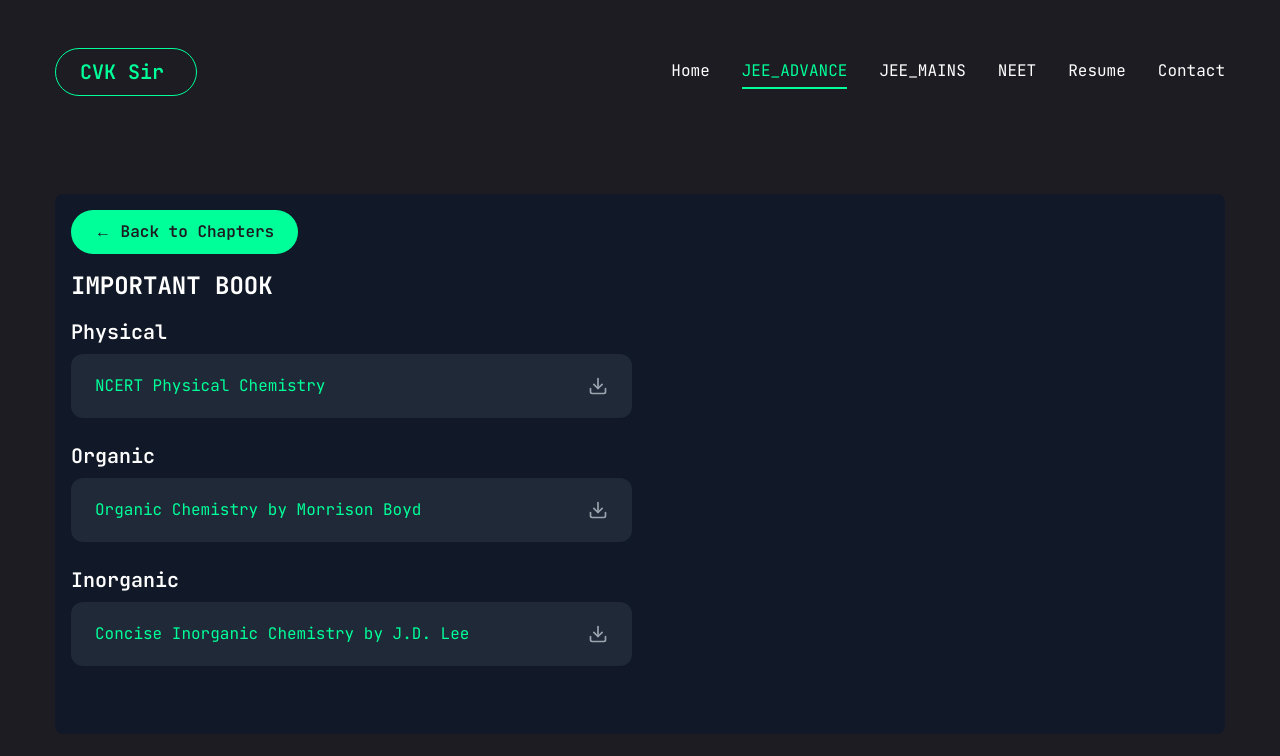
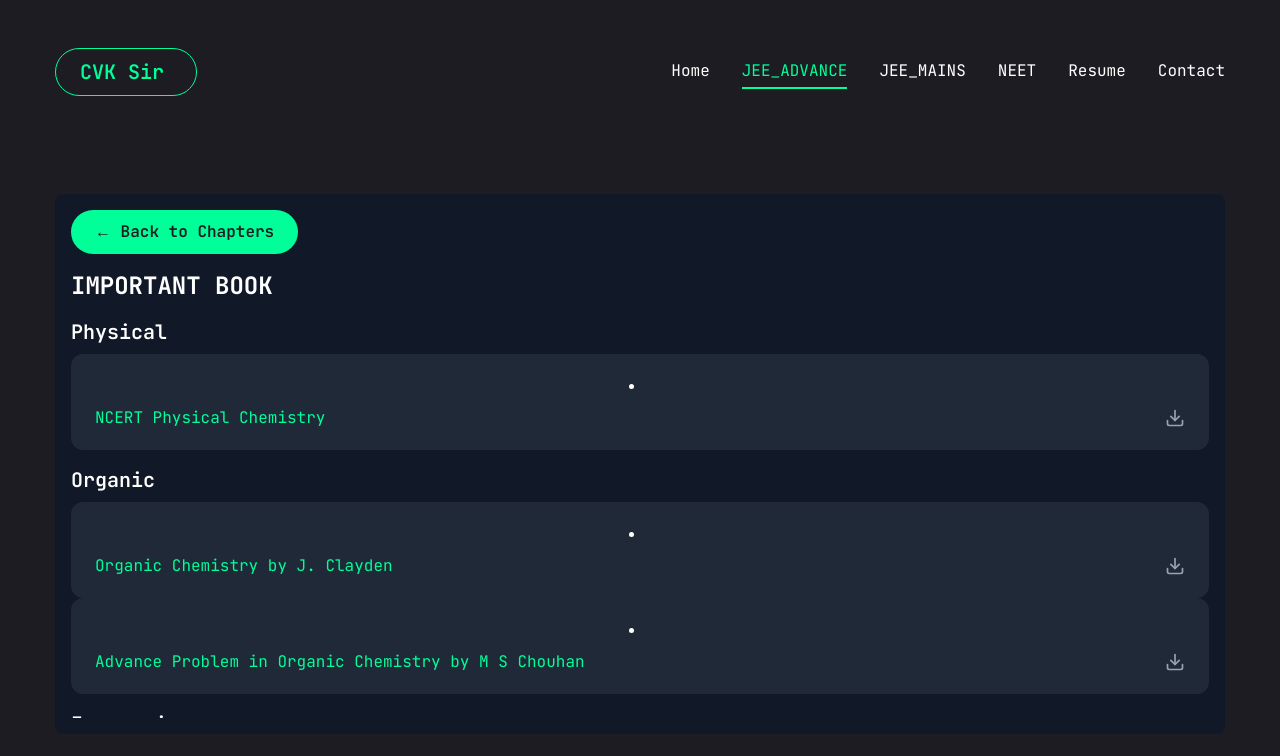
Before and after one commit to itsvk143/VIKASHCHEMISTRY, a Next.js app: page /JEE_ADVANCE in a window 1280 px wide. Both pictures are taken after a click on the tab "IMPORTANT BOOK". Shown: the top 756 px of the page. Built offline with nearby package versions, Linux system fonts and the light colour scheme.

Commit message:
1st edit

```diff
--- a/src/app/JEE_ADVANCE/page.jsx
+++ b/src/app/JEE_ADVANCE/page.jsx
@@ -14,7 +14,7 @@ const mainTabs = [
   "TEST PAPERS",
 
   "MOLE CONCEPT",
-  "ISMOREISM",
+  "ISOMERISM",
   "PERIODIC TABLES",
 
   "STRUCTURE OF ATOM",
@@ -72,10 +72,12 @@ const mainTabs = [
 
 const importantBooks = {
   Physical: [
-    { name: "NCERT Physical Chemistry", link: "https://drive.google.com/file/d/1/preview", downloadLink: "https://drive.google.com/uc?export=download&id=1" },
+    { name: "NCERT Physical Chemistry", link: "https://drive.google.com/file/d/1zTW2QF6P5KqbxyYHeOV_Zj0WrN2-G_3W/view?usp=drive_link", downloadLink: "https://drive.google.com/uc?export=download&id=1" },
   ],
   Organic: [
-    { name: "Organic Chemistry by Morrison Boyd", link: "https://drive.google.com/file/d/2/preview", downloadLink: "https://drive.google.com/uc?export=download&id=2" },
+    { name: "Organic Chemistry by J. Clayden ", link: "https://od.lk/s/MzJfNDAzNzEyNDFf/%5Bclayden%5D_2nd_edition.pdf", downloadLink: "https://od.lk/d/MzJfNDAzNzEyNDFf/%5Bclayden%5D_2nd_edition.pdf" },
+    { name: "Advance Problem in Organic Chemistry by M S Chouhan  ", link: "https://od.lk/s/MzJfNDAzNzEyMjNf/Advanced%20Problems%20in%20Organic%20Chemistry%20-%20M%20S%20Chauhan.pdf", downloadLink: "https://od.lk/d/MzJfNDAzNzEyMjNf/Advanced%20Problems%20in%20Organic%20Chemistry%20-%20M%20S%20Chauhan.pdf" },
+
   ],
   Inorganic: [
     { name: "Concise Inorganic Chemistry by J.D. Lee", link: "https://drive.google.com/file/d/3/preview", downloadLink: "https://drive.google.com/uc?export=download&id=3" },
@@ -325,11 +327,18 @@ const pdfData = {
 const JEE_ADVANCE = () => {
   const [activeMainTab, setActiveMainTab] = useState(null);
     const [selectedPdf, setSelectedPdf] = useState(null);
+    const [numPages, setNumPages] = useState(null);
+    const [visiblePages, setVisiblePages] = useState(1);
+
+    const onDocumentLoadSuccess = ({ numPages }) => {
+      setNumPages(numPages);
+      setVisiblePages(1);
+    };
 
     return (
       <motion.div initial={{ opacity: 0 }} animate={{ opacity: 1, transition: { delay: 0.5, duration: 0.4 } }} className="min-h-[80vh] flex items-center justify-center py-12">
-      <div className="container mx-auto">
-        <Tabs className="flex flex-col xl:flex-row gap-[40px]">
+        <div className="container mx-auto ">
+          <Tabs className="flex flex-col xl:flex-row gap-[40px] ">
             {!activeMainTab && (
             <TabsList className="grid grid-cols-3 md:grid-cols-3 lg:grid-cols-3 gap-4 w-full ">
                 {mainTabs.map((mainTab) => (
@@ -340,7 +349,35 @@ const JEE_ADVANCE = () => {
               </TabsList>
             )}
 
-          {activeMainTab && !selectedPdf && (
+            {activeMainTab === "IMPORTANT BOOK" && (
+              <div className="w-full">
+                <div className="bg-gray-900 p-4 rounded-lg ">
+                  <Button onClick={() => setActiveMainTab(null)} className="mb-4 bg-accent hover:bg-accent">
+                    ← Back to Chapters
+                  </Button>
+                  <h3 className="text-2xl font-bold mb-4">{activeMainTab}</h3>
+                  <ScrollArea className="h-[400px]">
+                    {Object.keys(importantBooks).map((category) => (
+                      <div key={category} className="mb-4">
+                        <h4 className=" text-xl font-semibold mb-2">{category}</h4>
+                        {importantBooks[category].map((book, id) => (
+                          <li key={id} className="bg-gray-800 py-4 px-6 rounded-xl text-center cursor-pointer">
+                            <div className="flex justify-between items-center">
+                              <a href={book.link} target="_blank" rel="noopener noreferrer" className="text-accent hover:underline">{book.name}</a>
+                              <a href={book.downloadLink} target="_blank" rel="noopener noreferrer" className="text-gray-400 hover:text-white">
+                                <Download size={20} />
+                              </a>
+                            </div>
+                          </li>
+                        ))}
+                      </div>
+                    ))}
+                  </ScrollArea>
+                </div>
+              </div>
+            )}
+
+            {activeMainTab && pdfData[activeMainTab] && !selectedPdf && (
               <div className="w-full">
                 <div className="bg-gray-900 p-4 rounded-lg">
                   <Button onClick={() => setActiveMainTab(null)} className="mb-4 bg-accent hover:bg-accent">
@@ -348,30 +385,8 @@ const JEE_ADVANCE = () => {
                   </Button>
                   <h3 className="text-2xl font-bold mb-4">{activeMainTab}</h3>
                   <ScrollArea className="h-[400px]">
-                  {activeMainTab === "IMPORTANT BOOK" ? (
-                    <>
-                      {Object.entries(importantBooks).map(([category, books]) => (
-                        <div key={category} className="mb-6">
-                          <h4 className="text-xl font-semibold mb-2">{category}</h4>
-                          <ul className="grid grid-cols-1 lg:grid-cols-2 gap-4">
-                            {books.map((book, id) => (
-                              <li key={id} className="bg-gray-800 py-4 px-6 rounded-xl text-center cursor-pointer" onClick={() => setSelectedPdf(book.link)}>
-                                <div className="flex justify-between items-center">
-                                  <span className="text-accent hover:underline">{book.name}</span>
-                                  <a href={book.downloadLink} target="_blank" rel="noopener noreferrer" className="text-gray-400 hover:text-white">
-                                    <Download size={20} />
-                                  </a>
-                                </div>
-                              </li>
-                            ))}
-                          </ul>
-                        </div>
-                      ))}
-                    </>
-                  ) : (
-                    <ul className="grid grid-cols-1 lg:grid-cols-2 gap-4">
-                      {pdfData[activeMainTab]?.map((pdf, id) => (
-                        <li key={id} className="bg-gray-800 py-4 px-6 rounded-xl text-center cursor-pointer" onClick={() => setSelectedPdf(pdf.link)}>
+                    {pdfData[activeMainTab].map((pdf, id) => (
+                      <li key={id} className="bg-gray-800 py-2 px-3 rounded-xl text-center cursor-pointer" onClick={() => setSelectedPdf(pdf.link)}>
                         <div className="flex justify-between items-center">
                           <span className="text-accent hover:underline">{pdf.name}</span>
                           <a href={pdf.downloadLink} target="_blank" rel="noopener noreferrer" className="text-gray-400 hover:text-white">
@@ -380,19 +395,8 @@ const JEE_ADVANCE = () => {
                         </div>
                       </li>
                     ))}
-                    </ul>
-                  )}
                   </ScrollArea>
                 </div>
-            </div>
-          )}
-
-          {selectedPdf && (
-            <div className="w-full flex flex-col items-center p-4 border rounded-xl bg-gray-900">
-              <Button onClick={() => setSelectedPdf(null)} className="mb-4 bg-accent hover:bg-accent">
-                ← Back to Topics
-              </Button>
-              <iframe src={selectedPdf} className="w-full h-[600px] border rounded-xl" allow="autoplay" />
               </div>
             )}
           </Tabs>
--- a/src/app/JEE_MAINS/page.jsx
+++ b/src/app/JEE_MAINS/page.jsx
@@ -17,7 +17,7 @@ const mainTabs = [
   "TEST PAPERS",
 
   "MOLE CONCEPT",
-  "ISMOREISM",
+  "ISOMERISM",
   "PERIODIC TABLES",
 
   "STRUCTURE OF ATOM",
@@ -295,7 +295,7 @@ const JEE_MAINS = () => {
                    <ScrollArea className="h-[400px]">
                      {Object.keys(importantBooks).map((category) => (
                        <div key={category} className="mb-4">
-                        <h4 className="text-xl font-semibold mb-2">{category}</h4>
+                         <h4 className=" text-xl font-semibold mb-2">{category}</h4>
                          {importantBooks[category].map((book, id) => (
                            <li key={id} className="bg-gray-800 py-4 px-6 rounded-xl text-center cursor-pointer">
                              <div className="flex justify-between items-center">
--- a/src/app/NEET/page.jsx
+++ b/src/app/NEET/page.jsx
@@ -16,7 +16,7 @@ const mainTabs = [
   "TEST PAPERS",
 
   "MOLE CONCEPT",
-  "ISMOREISM",
+  "ISOMERISM",
   "PERIODIC TABLES",
 
   "STRUCTURE OF ATOM",
@@ -260,7 +260,7 @@ const pdfData = {
 };
 
 const NEET = () => {
-  const [activeMainTab, setActiveMainTab] = useState(null);
+ const [activeMainTab, setActiveMainTab] = useState(null);
     const [selectedPdf, setSelectedPdf] = useState(null);
     const [numPages, setNumPages] = useState(null);
     const [visiblePages, setVisiblePages] = useState(1);
@@ -294,7 +294,7 @@ const NEET = () => {
                   <ScrollArea className="h-[400px]">
                     {Object.keys(importantBooks).map((category) => (
                       <div key={category} className="mb-4">
-                        <h4 className="text-xl font-semibold mb-2">{category}</h4>
+                        <h4 className=" text-xl font-semibold mb-2">{category}</h4>
                         {importantBooks[category].map((book, id) => (
                           <li key={id} className="bg-gray-800 py-4 px-6 rounded-xl text-center cursor-pointer">
                             <div className="flex justify-between items-center">
@@ -339,5 +339,4 @@ const NEET = () => {
       </motion.div>
     );
   };
-
 export default NEET;
```
Also changed, not shown: src/components/MobileNav.jsx (line endings or trailing spaces). Lines whose indentation alone changed are shown as unchanged.
